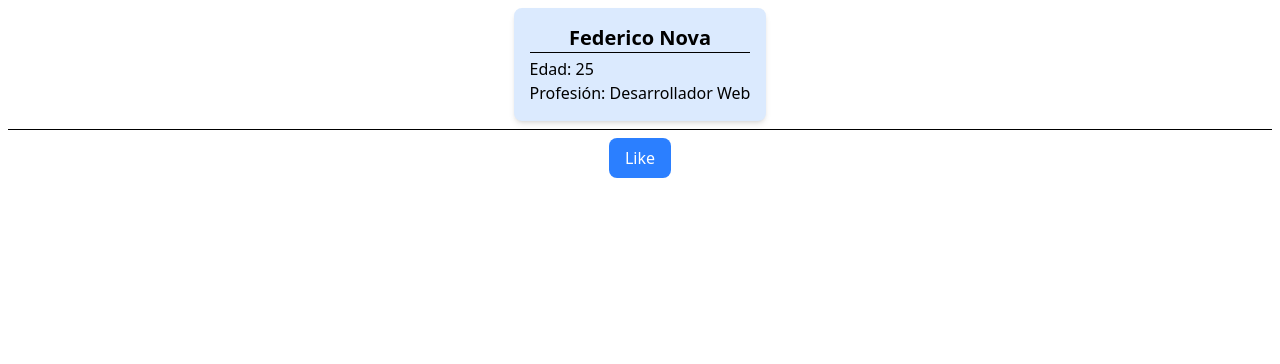
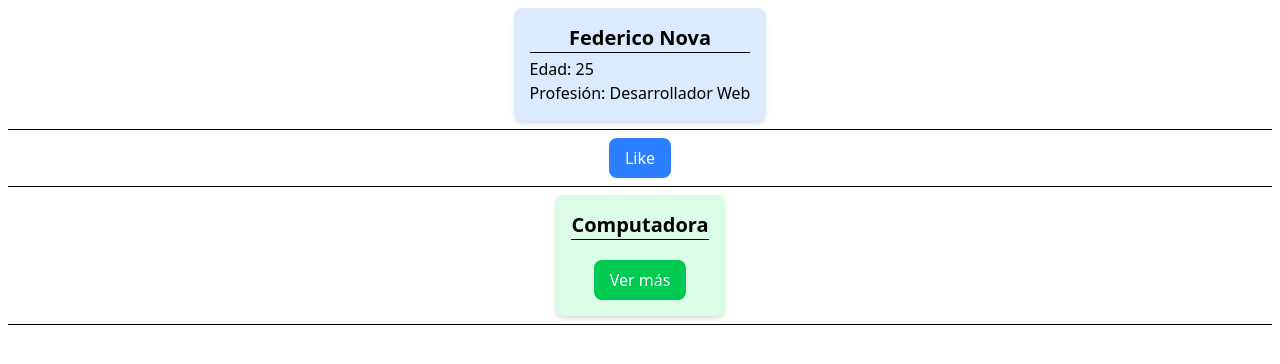
Before and after one commit to feden15/desafio-14, a React (Vite) app: page / in a window 1280 px wide. Shown: the top 364 px of the page. Built offline with nearby package versions, Linux system fonts and the light colour scheme.

Commit message:
Finalizamos de crear y estilizar Producto.jsx

```diff
--- a/src/App.jsx
+++ b/src/App.jsx
@@ -1,6 +1,7 @@
 // rafce
 
 import LikeButton from "./components/LikeButton"
+import Producto from "./components/Producto"
 import UserCard from "./components/UserCard"
 
 const App = () => {
@@ -10,6 +11,10 @@ const App = () => {
       <hr className="m-2"/>
 
       <LikeButton/>
+      <hr className="m-2"/>
+
+      <Producto nombre="Computadora" descripcion="Lorem ipsum dolor sit, amet consectetur adipisicing elit. Id, quisquam."/>
+      <hr className="m-2"/>
     </>
   )
 }
--- a/src/components/LikeButton.jsx
+++ b/src/components/LikeButton.jsx
@@ -1,7 +1,7 @@
 import { useState } from "react"
 
 const LikeButton = () => {
-    const [liked, setLiked] = useState(true)
+    const [liked, setLiked] = useState(false)
 
   return (
     <div className="flex justify-center">
@@ -9,7 +9,7 @@ const LikeButton = () => {
             onClick={() => setLiked(!liked)}
             className="px-4 py-2 bg-blue-500 hover:bg-blue-700 text-white rounded-lg cursor-pointer"
         >
-            {liked ? "Like" : "Unlike"}
+            {liked ? "Unlike" : "Like"}
         </button>
     </div>
   )
--- /dev/null
+++ b/src/components/Producto.jsx
@@ -0,0 +1,23 @@
+import { useState } from "react"
+
+const Producto = ({ nombre, descripcion }) => {
+    const [showDescripcion, setShowDescripcion] = useState(false)
+
+    return (
+        <div className="flex flex-col bg-green-100 p-4 rounded-lg shadow-md mt-2 w-max m-auto">
+            <h2 className="text-xl text-center font-bold">{nombre}</h2>
+            <hr className="mb-1"/>
+
+            {showDescripcion ? <p>{descripcion}</p> : null}
+
+            <button
+                onClick={() => setShowDescripcion(!showDescripcion)}
+                className="py-2 px-4 bg-green-500 hover:bg-green-700 text-white rounded-lg mt-4 m-auto"
+            >
+                {showDescripcion ? "Ver menos" : "Ver más"}
+            </button>
+        </div>
+    )
+}
+
+export default Producto
```
